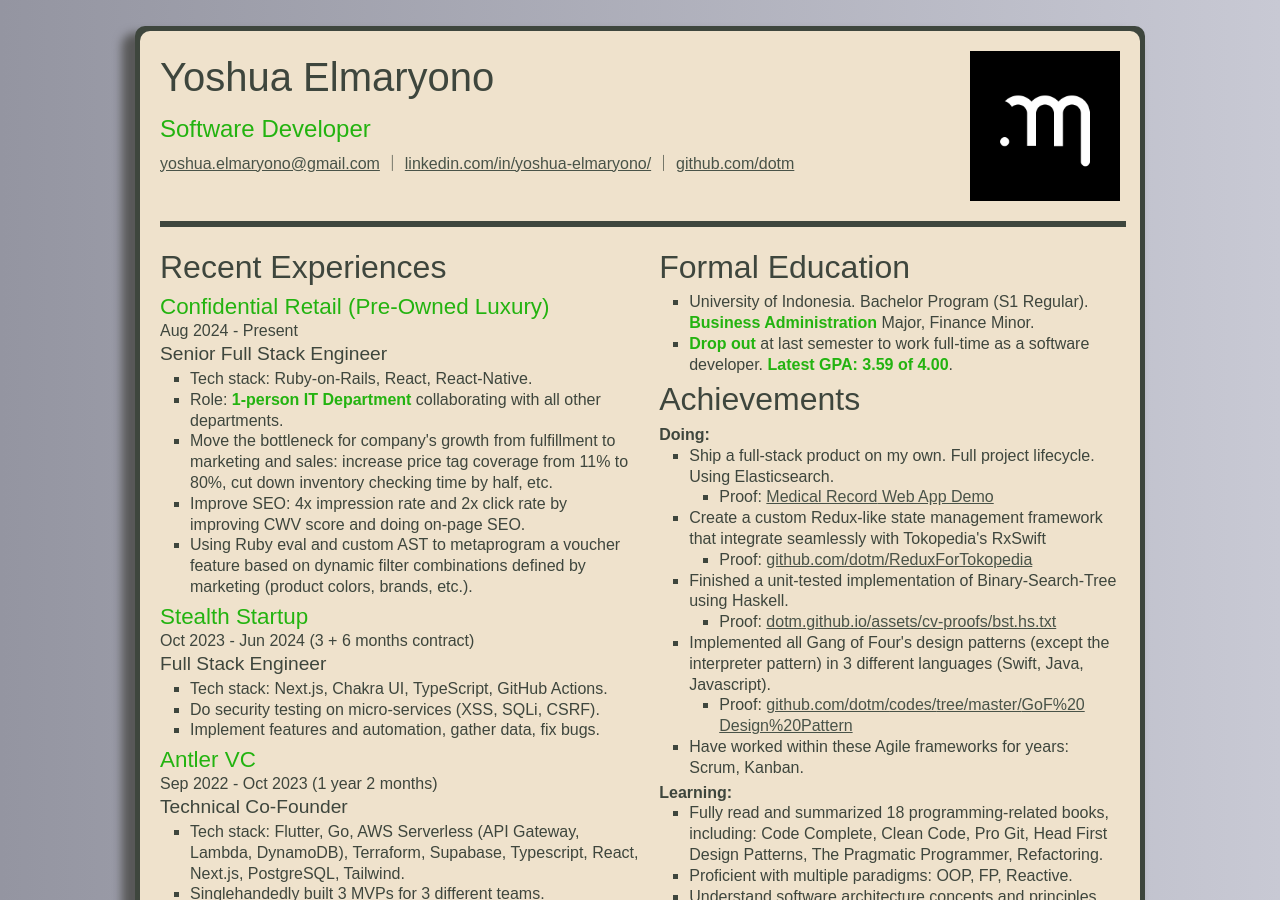
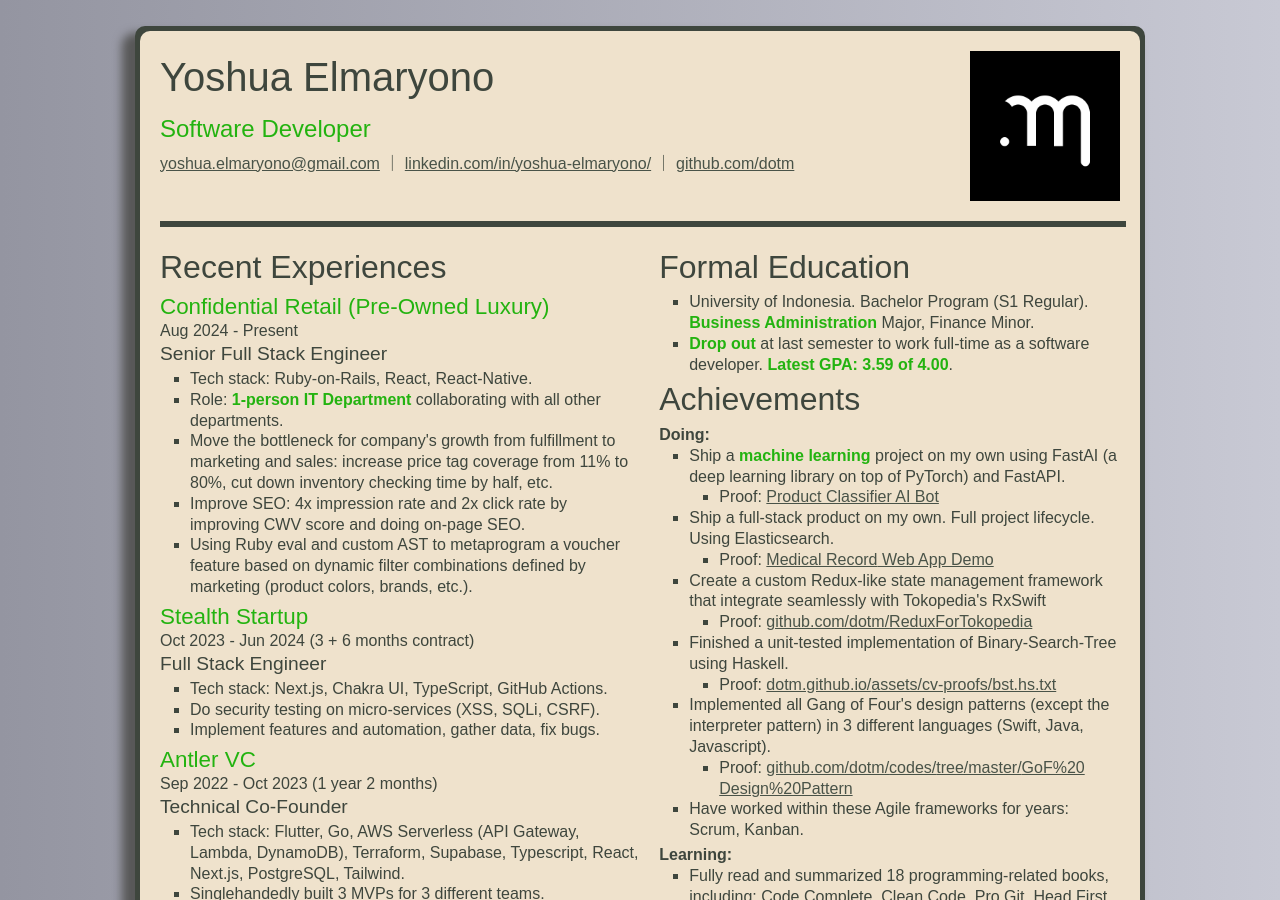
Before and after one commit to dotm/dotm.github.io, a Jekyll site: the page cv.html, which Jekyll copies as it is, in a window 1280 px wide and 900 px high. Built offline with Jekyll 4.4.1, drawn with Linux system fonts in a browser that asks for light colours.

Commit message:
update cv: add FastAI

```diff
--- a/cv.html
+++ b/cv.html
@@ -121,6 +121,9 @@
             <h2 style="margin-top: 4px;">Achievements</h2>
             <p style="margin-top: 4px;"><strong>Doing:</strong></p>
             <ul>
+              <li>Ship a <strong class="highlight">machine learning</strong> project on my own using FastAI (a deep learning library on top of PyTorch) and FastAPI.</li>
+              <ul><li>Proof: <a href="https://docs.google.com/presentation/d/1yX8lEYJCkp2J3-bmRwEJUK5pcY_ZwVxULVIdpywcB70" target="_blank">Product Classifier AI Bot</a></li></ul>
+
               <li>Ship a full-stack product on my own. Full project lifecycle. Using Elasticsearch.</li>
               <ul><li>Proof: <a href="https://github.com/dotm/blob/blob/master/english-demo.mp4" target="_blank">Medical Record<wbr> Web App Demo</a></li></ul>
 
```
